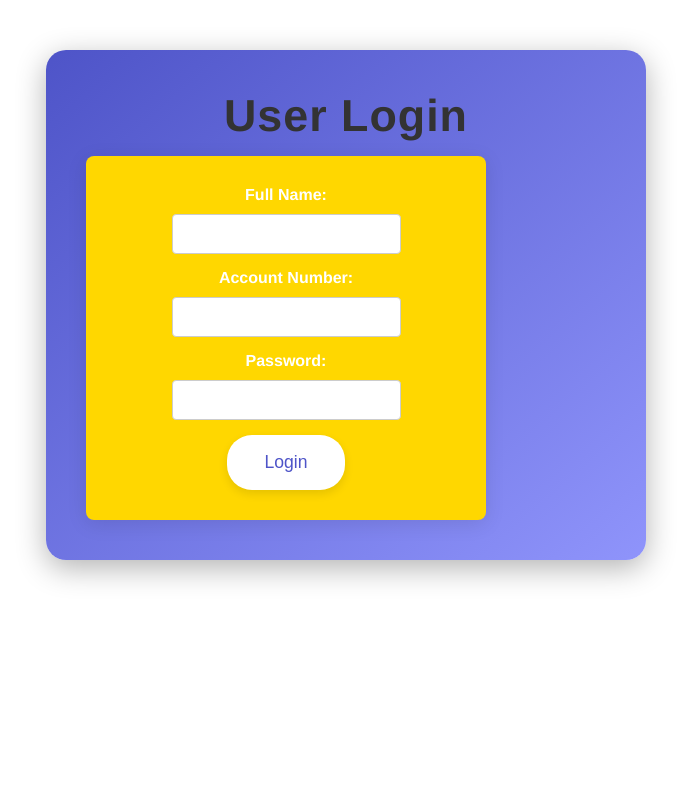
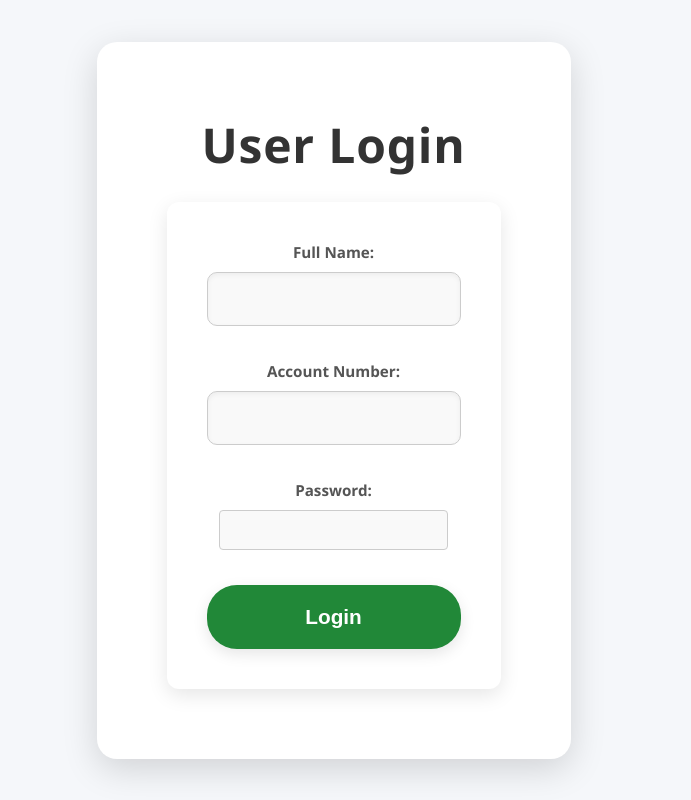
Before and after one commit to simone-eve/APDS-Final, a React (Create React App) app in the folder frontend/: page /user-login in a window 1280 px wide. Shown: the whole page, without its empty margins (294-985 px from the left). Built offline with nearby package versions, Linux system fonts and the light colour scheme.

Commit message:
UI Edits

```diff
--- a/frontend/src/Dashboard.css
+++ b/frontend/src/Dashboard.css
@@ -3,7 +3,7 @@
     max-width: 1200px; /* Limit the width of the dashboard */
     margin: 20px auto; /* Center the dashboard */
     padding: 30px; /* Increased padding for a more spacious look */
-    background-color: #f9f9f9; /* Light background for a softer look */
+    background-color: #a1da94; /* Light background for a softer look */
     border-radius: 10px; /* Rounded corners */
     box-shadow: 0 8px 30px rgba(0, 0, 0, 0.15); /* Enhanced shadow for depth */
     font-family: 'Arial', sans-serif; /* Consistent font */
@@ -32,7 +32,7 @@ h2 {
 }
 
 .payments-table th {
-    background-color: #007bff; /* Primary color for header */
+    background-color: #218838; /* Primary color for header */
     color: white; /* White text for contrast */
     text-transform: uppercase; /* Uppercase text */
 }
@@ -58,7 +58,7 @@ h2 {
 .button {
     padding: 10px 20px; /* Button padding */
     color: white; /* Button text color */
-    background-color: #007bff; /* Button background color */
+    background-color: #218838; /* Button background color */
     border: none; /* No border */
     border-radius: 5px; /* Rounded corners for button */
     cursor: pointer; /* Pointer cursor on hover */
@@ -68,7 +68,7 @@ h2 {
 }
 
 .button:hover {
-    background-color: #0056b3; /* Darker shade on hover */
+    background-color: #218838; /* Darker shade on hover */
 }
 
 /* Responsive Design */
--- a/frontend/src/Employees.css
+++ b/frontend/src/Employees.css
@@ -9,76 +9,92 @@
 .container {
   display: flex;
   flex-direction: column;
-    align-items: center; /* Center align items horizontally */
-    justify-content: center; /* Center content vertically */
-    height: 100vh; /* Full viewport height */
-    background-color: #f5f5f5; /* Light background color */
+  align-items: center;
+  justify-content: center;
+  height: 100vh;
+  background-color: #f0f2f5; /* Softer background color */
 }
 
 /* Heading styling */
 h1 {
   margin-bottom: 20px;
-    color: #333; /* Dark text color */
-    font-size: 2em; /* Larger font size */
+  color: #000000;
+  font-size: 2em;
+  font-weight: 600;
 }
 
 /* Form styling */
 form {
-    background: gold; /* Changed background to gold */
-    padding: 30px; /* Increased padding around the form */
-    border-radius: 8px; /* Rounded corners */
-    box-shadow: 0 4px 20px rgba(0, 0, 0, 0.1); /* Enhanced shadow */
-    width: 400px; /* Fixed width for the form */
-    display: flex; /* Flexbox for vertical alignment of form elements */
-    flex-direction: column; /* Vertical layout of form elements */
-    align-items: center; /* Center align form elements horizontally */
+  background: #ffffff; /* Clean white background */
+  padding: 40px; /* Increased padding for spacious feel */
+  border-radius: 12px; /* Softer, more refined rounded corners */
+  box-shadow: 0 6px 20px rgba(0, 0, 0, 0.1); /* Softer shadow */
+  width: 400px;
+  display: flex;
+  flex-direction: column;
+  align-items: center;
 }
 
 /* Label styling */
 label {
-    display: block; /* Block display for labels */
-    margin-bottom: 5px; /* Space below each label */
-    font-weight: bold; /* Bold text for labels */
-    font-size: 1em; /* Set font size */
+  display: block;
+  margin-bottom: 8px;
+  font-weight: 600;
+  font-size: 0.95em;
+  color: #555; /* Subtle text color for labels */
 }
 
 /* Input field styling */
 input {
-    width: 100%; /* Full width */
-    padding: 12px; /* Increased padding inside the input */
-    margin-bottom: 20px; /* Space below each input */
-    border: 1px solid #ccc; /* Light gray border */
-    border-radius: 4px; /* Rounded corners for inputs */
-    font-size: 16px; /* Font size */
-    transition: border-color 0.3s; /* Smooth border color transition */
+  width: 100%;
+  padding: 14px; /* Slightly more padding for comfort */
+  margin-bottom: 20px;
+  border: 1px solid #ccc;
+  border-radius: 6px;
+  font-size: 16px;
+  transition: border-color 0.3s;
+  background-color: #f9f9f9; /* Light background for inputs */
 }
 
 /* Input focus effect */
 input:focus {
-    border-color: #007bff; /* Change border color on focus */
-    outline: none; /* Remove default outline */
+  border-color: #218838; /* Professional blue color on focus */
+  outline: none;
+  background-color: #fff; /* Lighter background on focus */
 }
 
 /* Button styling */
 button {
-    background-color: #007bff; /* Blue background */
-    color: white; /* White text */
-    border: none; /* No border */
-    border-radius: 4px; /* Rounded corners */
-    padding: 12px; /* Increased padding inside the button */
-    cursor: pointer; /* Pointer cursor on hover */
-    font-size: 16px; /* Font size */
-    transition: background-color 0.3s; /* Smooth background color transition */
+  background-color: #218838; /* Deep blue background */
+  color: white;
+  border: none;
+  border-radius: 6px;
+  padding: 14px 24px;
+  cursor: pointer;
+  font-size: 1em;
+  font-weight: 600;
+  transition: background-color 0.3s, transform 0.2s;
+  width: 100%;
+  max-width: 150px;
+  box-shadow: 0 4px 12px rgba(0, 0, 0, 0.15);
 }
 
 /* Button hover effect */
 button:hover {
-    background-color: #0056b3; /* Darker blue on hover */
+  background-color: #218838; /* Darker blue on hover */
+  transform: translateY(-2px);
+}
+
+/* Button active effect */
+button:active {
+  background-color: #218838; /* Even darker blue when clicked */
+  transform: translateY(0);
 }
 
 /* Responsive adjustments */
 @media (max-width: 500px) {
   form {
-      width: 90%; /* Full width on small screens */
+    width: 90%;
+    padding: 30px; /* Adjusted padding for smaller screens */
   }
 }
--- a/frontend/src/Home.css
+++ b/frontend/src/Home.css
@@ -1,54 +1,130 @@
-/* Home.css */
+/* Basic reset for margins and paddings */
+* {
+    box-sizing: border-box;
+    margin: 0;
+    padding: 0;
+  }
 
+  /* Main container styling */
+  body, html {
+    height: 100%;
+    display: flex;
+    align-items: center;
+    justify-content: center;
+    font-family: 'Segoe UI', Tahoma, Geneva, Verdana, sans-serif;
+    background-color: #f5f7fa;
+    margin: 0;
+  }
+
+  /* Home container */
   .home-container {
     text-align: center;
-    margin: 50px auto; /* Center the container */
-    padding: 40px;
-    max-width: 600px; /* Limit the width for better readability */
-    background: linear-gradient(to bottom right, #4e54c8, #8f94fb); /* Updated gradient for a softer look */
-    border-radius: 20px; /* Slightly more rounded corners */
-    box-shadow: 0 8px 30px rgba(0, 0, 0, 0.3); /* Stronger shadow for depth */
-    color: #ffffff; /* White text for better contrast */
-    font-family: 'Helvetica Neue', Arial, sans-serif; /* More modern font */
+    padding: 70px;
+    width: 95%;
+    max-width: 900px;
+    min-height: 30vh;
+    background: #ffffff;
+    border-radius: 20px;
+    box-shadow: 0 10px 35px rgba(0, 0, 0, 0.15);
+    color: #333333;
+  }
+
+  /* Heading styling */
+  .home-container h1 {
+    font-size: 3em;
+    margin-bottom: 25px;
+    letter-spacing: 0.8px;
+    color: #333333;
+  }
+
+  /* Paragraph styling */
+  .home-container p {
+    font-size: 1.3em;
+    margin-bottom: 40px;
+    line-height: 1.8;
+    color: #666666;
+  }
+
+  /* Form styling */
+  form {
+    display: flex;
+    flex-direction: column;
+    align-items: center;
+    gap: 20px;
+    width: 100%;
+  }
+
+  /* Input and text area styling */
+  form input[type="text"],
+  form textarea {
+    width: 100%;
+    max-width: 600px;
+    padding: 15px;
+    font-size: 1.2em;
+    border: 1px solid #ccc;
+    border-radius: 10px;
+    box-shadow: inset 0 2px 5px rgba(0, 0, 0, 0.05);
+  }
+
+  /* Button container styling */
+  .home-buttons {
+    display: flex;
+    justify-content: center;
+    gap: 25px;
+    flex-wrap: wrap;
+    width: 100%;
+  }
+
+  /* Button styling */
+  .home-button {
+    padding: 20px 40px;
+    font-size: 1.3em;
+    background-color: #218838;
+    color: #ffffff;
+    border: none;
+    border-radius: 30px;
+    cursor: pointer;
+    transition: background-color 0.3s ease, transform 0.2s ease;
+    box-shadow: 0 5px 15px rgba(0, 0, 0, 0.1);
+    width: 100%;
+    max-width: 300px;
+  }
+
+  .home-button:hover {
+    background-color: #218838;
+    transform: translateY(-3px);
+  }
+
+  .home-button:focus {
+    outline: none;
+    box-shadow: 0 0 8px rgba(0, 119, 182, 0.5);
+  }
+
+  /* Responsive adjustments */
+  @media (max-width: 768px) {
+    .home-container {
+      padding: 50px;
     }
 
     .home-container h1 {
-    font-size: 2.8em; /* Larger heading for emphasis */
-    margin-bottom: 15px; /* More spacing below heading */
-    letter-spacing: 1px; /* Slight spacing between letters */
-}
-
-.home-container p {
-    font-size: 1.3em; /* Slightly larger paragraph size */
-    margin-bottom: 30px; /* More spacing below paragraph */
-    line-height: 1.5; /* Increased line height for readability */
+      font-size: 2.7em;
     }
 
     .home-buttons {
-    display: flex; /* Flexbox for layout */
-    justify-content: center; /* Center buttons */
-    gap: 30px; /* Increased spacing between buttons */
+      gap: 20px;
     }
 
     .home-button {
-    padding: 15px 35px; /* Padding for buttons */
-    font-size: 1.1em; /* Increased button font size */
-    background-color: #ffffff; /* Button background color */
-    color: #4e54c8; /* Button text color matching the gradient */
-    border: 2px solid transparent; /* Border for hover effect */
-    border-radius: 25px; /* More rounded button corners */
-    cursor: pointer; /* Pointer cursor */
-    transition: background-color 0.3s, transform 0.3s, border-color 0.3s; /* Smooth transitions */
-    box-shadow: 0 4px 10px rgba(0, 0, 0, 0.1); /* Subtle shadow */
+      padding: 18px 40px;
+      font-size: 1.2em;
     }
 
-.home-button:hover {
-    background-color: #f8f8f8; /* Light background on hover */
-    transform: translateY(-2px); /* Slightly lift button on hover */
-    border-color: #4e54c8; /* Border color on hover */
+    form input[type="text"],
+    form textarea {
+      max-width: 100%;
     }
 
-.home-button:focus {
-    outline: none; /* Remove default outline */
-    box-shadow: 0 0 5px rgba(78, 84, 200, 0.5); /* Add focus ring */
+    .home-button {
+      max-width: 100%;
     }
+  }
--- a/frontend/src/User.css
+++ b/frontend/src/User.css
@@ -10,7 +10,7 @@
 
 h1 {
     text-align: center; /* Center the heading */
-    color: #333; /* Dark color for the heading */
+    color: #000000; /* Dark color for the heading */
 }
 
 form {
@@ -34,13 +34,13 @@ input[type="password"] {
 
 input[type="text"]:focus,
 input[type="password"]:focus {
-    border-color: #007bff; /* Change border color on focus */
+    border-color: #218838; /* Change border color on focus */
     outline: none; /* Remove outline */
 }
 
 button {
     padding: 10px; /* Padding for the button */
-    background-color: #007bff; /* Button background color */
+    background-color: #218838; /* Button background color */
     color: #fff; /* Text color for button */
     border: none; /* Remove border */
     border-radius: 4px; /* Rounded corners for button */
@@ -50,7 +50,7 @@ button {
 }
 
 button:hover {
-    background-color: #0056b3; /* Darker shade on hover */
+    background-color: #218838; /* Darker shade on hover */
 }
 
 .loading-message,
```
Also changed, not shown: frontend/src/PaymentForm.css (+87 -44 lines), frontend/src/UserDashboard.css (+55 -37 lines). Lines whose indentation alone changed are shown as unchanged.
